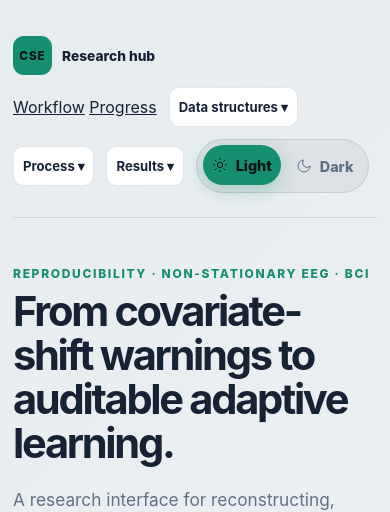
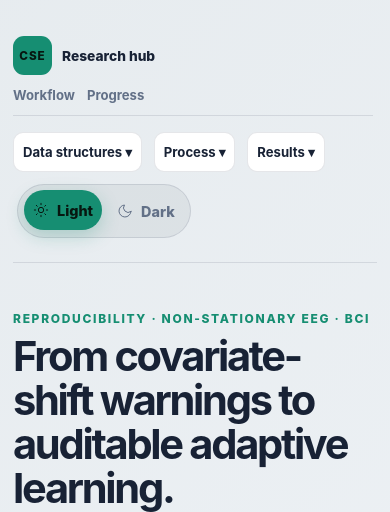
Before and after one commit to hlin863/ewma_covariate_shift_demo, a Flask app: page / in a window 390 px wide. Shown: the top 512 px of the page. Run offline with Flask 3, Linux system fonts and the light colour scheme.

Commit message:
style(home): responsive navigation spacing and grouped page links

```diff
--- a/static/home.css
+++ b/static/home.css
@@ -1,9 +1,9 @@
 .home-page { background: linear-gradient(135deg, color-mix(in srgb, var(--bg) 94%, #173b35), var(--bg) 55%); }
 .home-shell { width: min(1320px, calc(100% - 40px)); padding-top: 24px; }
-.home-nav { display: flex; align-items: center; justify-content: space-between; gap: 24px; padding: 12px 0 24px; border-bottom: 1px solid var(--line); }
+.home-nav { display: flex; align-items: center; justify-content: space-between; gap: 20px; padding: 12px 0 24px; border-bottom: 1px solid var(--line); flex-wrap: wrap; }
 .home-brand { display: inline-flex; align-items: center; gap: 10px; font-weight: 850; text-decoration: none; }
 .home-brand span { display: grid; place-items: center; width: 39px; height: 39px; border-radius: 11px; background: var(--computed); color: #071710; font-size: 0.73rem; letter-spacing: 0.08em; }
-.home-nav-links { display: flex; align-items: center; gap: 18px; }
+.home-nav-links { display: flex; align-items: center; justify-content: flex-end; gap: 10px; flex-wrap: wrap; }
 .home-nav-links > a { color: var(--muted); font-size: 0.82rem; font-weight: 750; text-decoration: none; }
 .home-nav-links > a:hover { color: var(--text); }
 
@@ -118,3 +118,18 @@
 .home-disclosure .evidence-grid { padding-top: 0; }
 .home-page a:focus-visible, .home-disclosure > summary:focus-visible { outline: 2px solid var(--computed); outline-offset: 4px; }
 @media (max-width: 820px) { .process-card-grid { grid-template-columns: 1fr; } .home-hero { grid-template-columns: 1fr; } }
+
+/* Clear separation between in-page shortcuts and research destinations. */
+.home-section-links { display: inline-flex; align-items: center; gap: 12px; padding: 0 12px 0 0; margin-right: 4px; border-right: 1px solid var(--line); }
+.home-section-links a { color: var(--muted); font-size: .82rem; font-weight: 750; text-decoration: none; white-space: nowrap; }
+.home-section-links a:hover, .home-section-links a:focus-visible { color: var(--text); text-decoration: underline; text-underline-offset: 5px; }
+.home-nav-links > .nav-link { white-space: nowrap; }
+.home-nav-links > .nav-menu { flex-shrink: 0; }
+.home-nav-links > .theme-switcher { flex-shrink: 0; margin-left: 4px; }
+@media (max-width: 900px) {
+  .home-nav { align-items: flex-start; }
+  .home-nav-links { justify-content: flex-start; width: 100%; }
+}
+@media (max-width: 600px) {
+  .home-section-links { width: 100%; padding-bottom: 12px; margin-bottom: 4px; border-right: 0; border-bottom: 1px solid var(--line); }
+}
```
